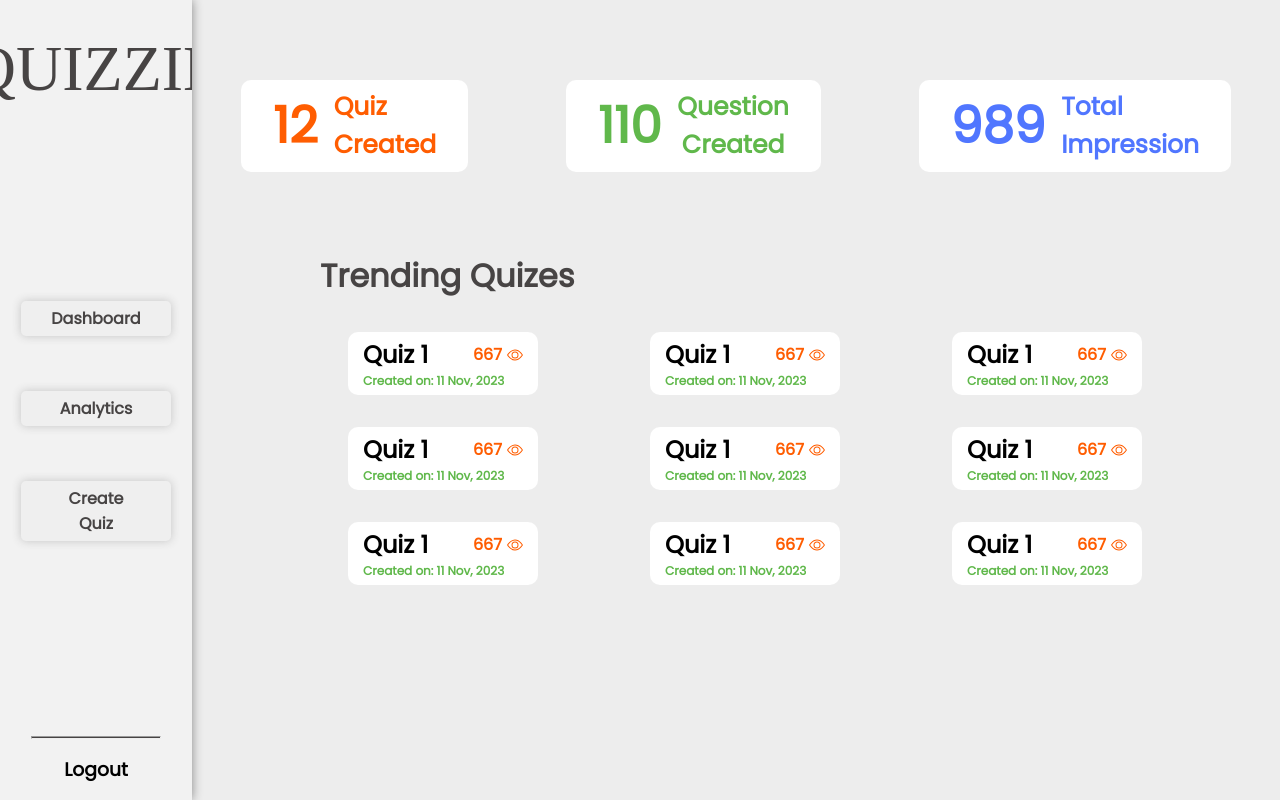
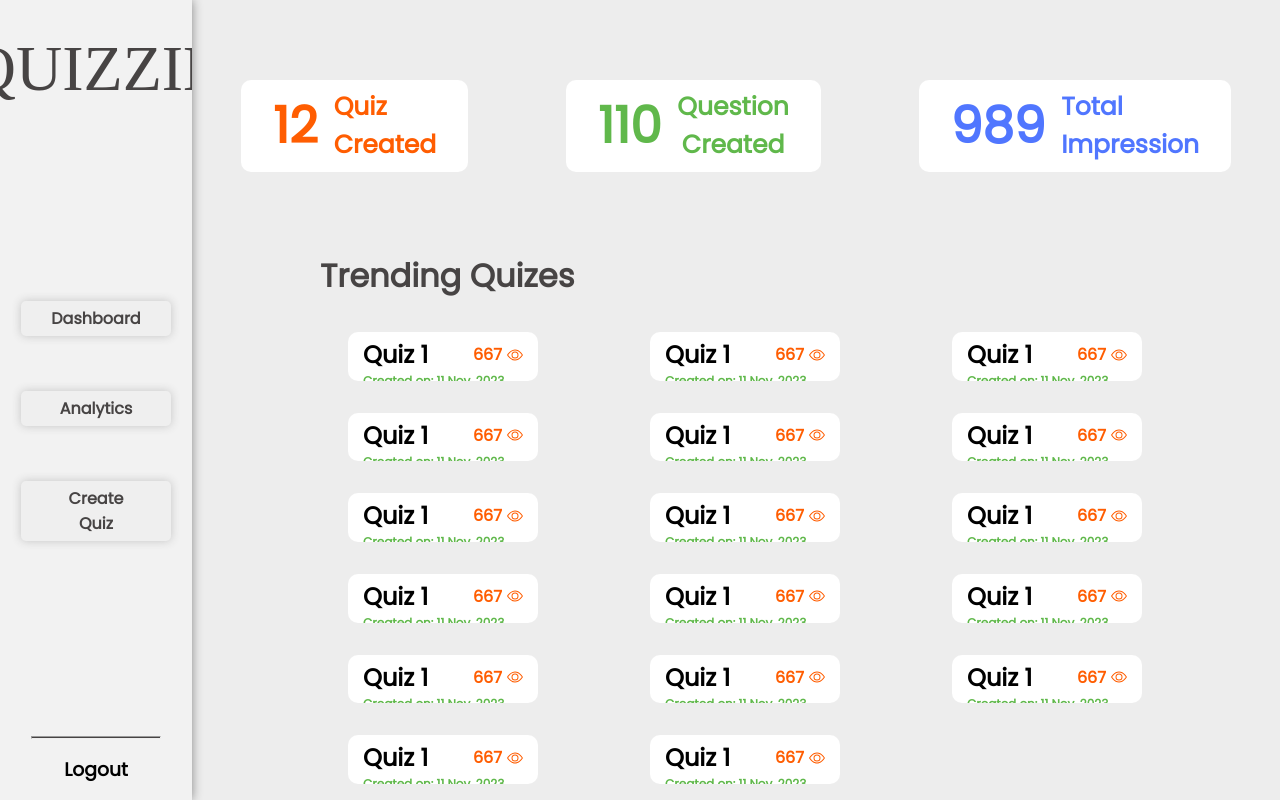
Before and after one commit to itsmeshashank13/Quizzie, a React (Create React App) app in the folder frontend/: page /dashboard in a window 1280 px wide. Built offline with nearby package versions, Linux system fonts and the light colour scheme; a web font is replaced by a local one.

Commit message:
scrollable dashboard

```diff
--- a/frontend/src/Pages/dashboard/Dashboard.jsx
+++ b/frontend/src/Pages/dashboard/Dashboard.jsx
@@ -31,7 +31,71 @@ function Dashboard() {
         <span className={styles.mid}>
           <h1>Trending Quizes</h1>
         </span>
-        <div className={styles.bottom}>
+        <div className={`${styles.bottom} ${styles.scrollable}`}>
+          <span>
+            <h2>Quiz 1</h2>
+            <p className={styles.num}>
+              667
+              <BsEye className={styles.BsEye} />
+            </p>
+            <p>Created on: 11 Nov, 2023</p>
+          </span>
+          <span>
+            <h2>Quiz 1</h2>
+            <p className={styles.num}>
+              667
+              <BsEye className={styles.BsEye} />
+            </p>
+            <p>Created on: 11 Nov, 2023</p>
+          </span>
+          <span>
+            <h2>Quiz 1</h2>
+            <p className={styles.num}>
+              667
+              <BsEye className={styles.BsEye} />
+            </p>
+            <p>Created on: 11 Nov, 2023</p>
+          </span>
+          <span>
+            <h2>Quiz 1</h2>
+            <p className={styles.num}>
+              667
+              <BsEye className={styles.BsEye} />
+            </p>
+            <p>Created on: 11 Nov, 2023</p>
+          </span>
+          <span>
+            <h2>Quiz 1</h2>
+            <p className={styles.num}>
+              667
+              <BsEye className={styles.BsEye} />
+            </p>
+            <p>Created on: 11 Nov, 2023</p>
+          </span>
+          <span>
+            <h2>Quiz 1</h2>
+            <p className={styles.num}>
+              667
+              <BsEye className={styles.BsEye} />
+            </p>
+            <p>Created on: 11 Nov, 2023</p>
+          </span>
+          <span>
+            <h2>Quiz 1</h2>
+            <p className={styles.num}>
+              667
+              <BsEye className={styles.BsEye} />
+            </p>
+            <p>Created on: 11 Nov, 2023</p>
+          </span>
+          <span>
+            <h2>Quiz 1</h2>
+            <p className={styles.num}>
+              667
+              <BsEye className={styles.BsEye} />
+            </p>
+            <p>Created on: 11 Nov, 2023</p>
+          </span>
           <span>
             <h2>Quiz 1</h2>
             <p className={styles.num}>
--- a/frontend/src/Pages/dashboard/dashboard.module.css
+++ b/frontend/src/Pages/dashboard/dashboard.module.css
@@ -6,6 +6,12 @@
     background-color: #EDEDED;
     display: flex;
     flex-direction: column;
+    overflow: hidden;
+}
+
+.scrollable {
+    flex: 1; /* Fill remaining vertical space */
+    overflow-y: auto; /* Adjust padding as needed */
 }
 
 .head {
```
